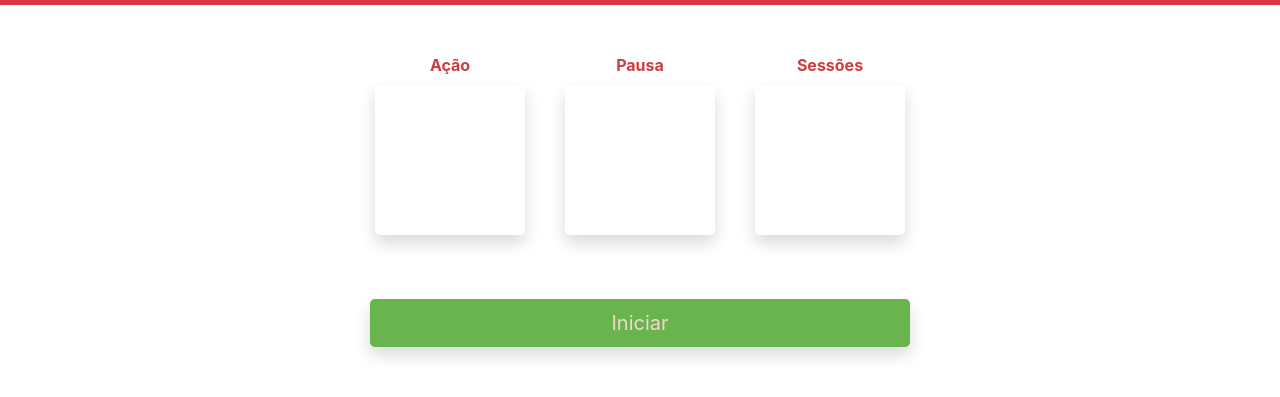
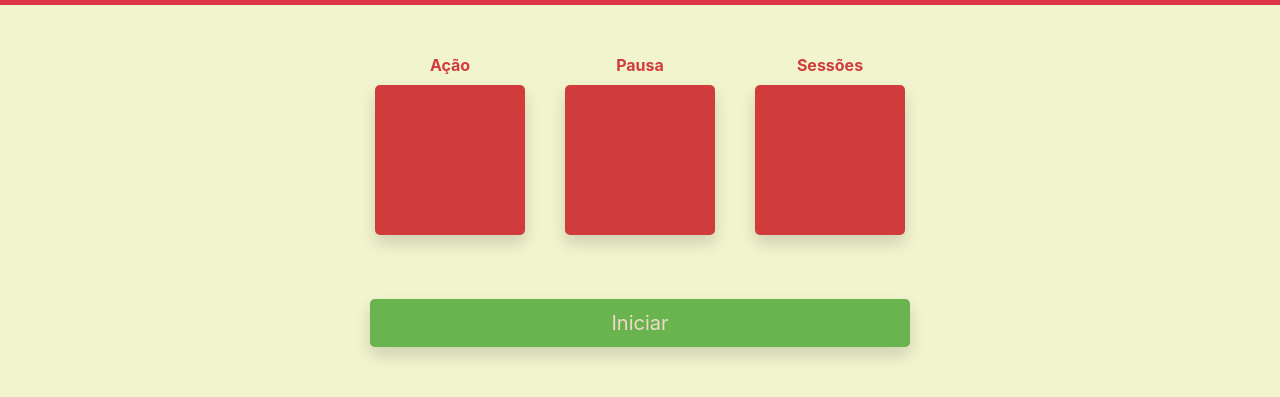
Before and after one commit to ultrapistol/PomodoroBeats, a plain HTML site: page index.html in a window 1280 px wide. Shown: the part 51-448 px from the top of the page. Drawn offline with nearby package versions, Linux system fonts and the light colour scheme.

Commit message:
Update style.css
atualização visual

```diff
--- a/style.css
+++ b/style.css
@@ -1,4 +1,4 @@
-*{
+*{  background:#F2F4CE;
     padding: 0;
     margin: 0;
 }
@@ -29,10 +29,26 @@ input [type="number"]::-webkit-inner-spin-button {
 }
 
 
+
 h2{
     font-size: 90pt;
 }
 
 #timer{
     display:none !important;
+
 }
+
+#sessoes, #pausa, #acao {
+    background-color: #D03C3C; /* Cor de fundo vermelha */
+    color: white; /* Cor do texto (branco) */
+    border: 2px solid #9B2C2C; /* Cor da borda vermelha escura */
+    border-radius: 5px; /* Bordas arredondadas */
+    padding: 10px; /* Espaçamento interno */
+}
+
+#body1{
+    background-color:#F2F4CE;
+    color: #F2F4CE;
+
+}
```
